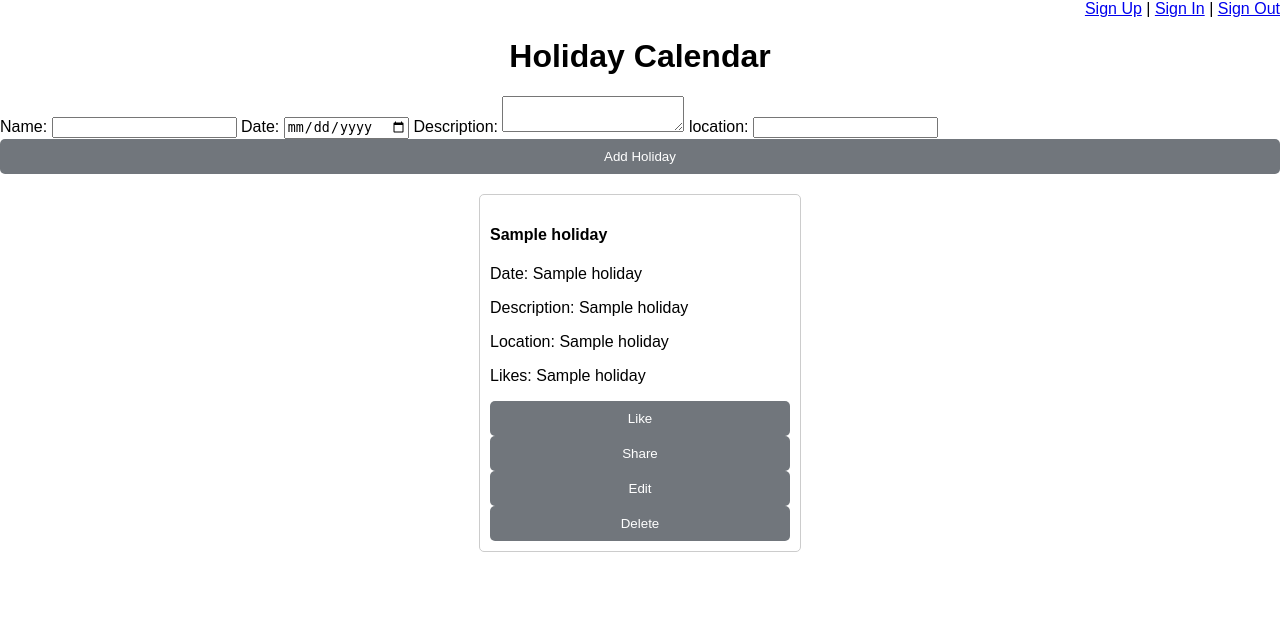
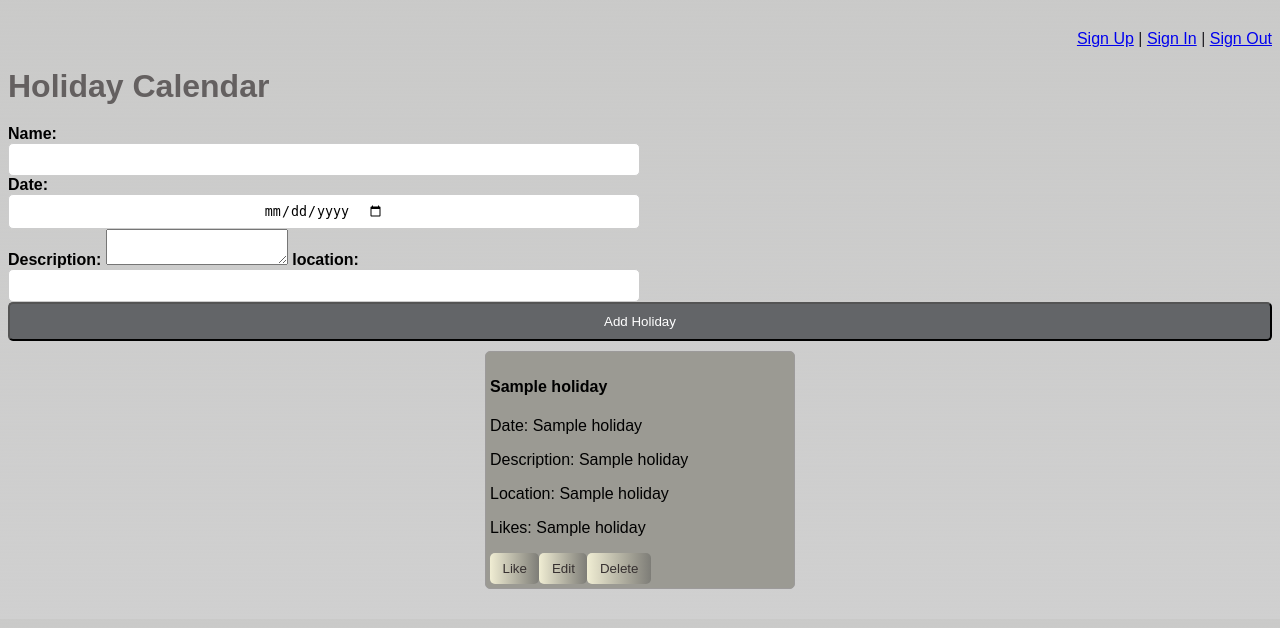
Before and after one commit to Amel83/final_project_ALX, a Flask app: template templates/index.html in a window 1280 px wide. Shown: the top 628 px of the page. Run offline with Flask 3, Linux system fonts and the light colour scheme; the template is opened without the code that fills it: most values are stand-ins (such as "Sample title", 1, 10 or a date in 2020).

Commit message:
cleanning the code

```diff
--- a/app.py
+++ b/app.py
@@ -45,7 +45,6 @@ def delete_holiday(id):
 @app.route('/like/<int:holiday_id>', methods=['POST'])
 def like_holiday(holiday_id):
     if 'username' not in session:
-        # Redirect to login page if user is not logged in
         return redirect(url_for('signin'))
 
     username = session['username']
@@ -67,11 +66,6 @@ def like_holiday(holiday_id):
     cursor.execute("UPDATE holidays SET likes = likes + 1 WHERE id = %s", (holiday_id,))
     db.commit()
 
-    return redirect(url_for('index'))
-
-@app.route('/share/<int:holiday_id>', methods=['POST'])
-def share_holiday(holiday_id):
-    # Code to share the holiday (e.g., send an email, post on social media, etc.)
     return redirect(url_for('index'))
 
 @app.route('/signup', methods=['GET', 'POST'])
@@ -97,13 +91,10 @@ def signin():
             return render_template('signin.html', error='Invalid username or password')
     return render_template('signin.html')
 
-# app.py
-
 @app.route('/signout')
 def signout():
-    # Remove user from session
+
     session.pop('username', None)
-    # Redirect to the index page or any other desired page
     return redirect(url_for('index'))
 
 if __name__ == '__main__':
--- a/static/styles.css
+++ b/static/styles.css
@@ -1,13 +1,15 @@
 /* static/styles.css */
 body {
     font-family: Arial, sans-serif;
-    margin: 0;
+    margin-top: 0;
     padding: 0;
+    background: linear-gradient(to bottom, #cacac9, #20202036);;
 }
-
+/* title*/
 h1 {
     text-align: center;
     margin-top: 20px;
+    color: #646060
 }
 
 #calendar {
@@ -17,22 +19,44 @@ h1 {
     justify-content: center;
 }
 
+/* Styling for the button container */
+.beauty {
+    display: flex;
+    align-items: center; /* Vertically center align the buttons */
+}
+
+/* Styling for the buttons */
+.beauty button {
+    padding: 8px 12px;
+    margin-right: 1px; /* Add spacing between buttons */
+    border: none;
+    border-radius: 5px;
+    background: linear-gradient(to right, #f0edd3, #11111036);  /* Default button color */
+    color: #363030;
+    cursor: pointer;
+}
+/* styling added holidays */
 .holiday {
-    border: 1px solid #ccc;
+    border: 1px solid #9c9a9a;
+    margin-top: 10px;
+    margin-bottom: 10px;
     border-radius: 5px;
-    padding: 10px;
+    padding: 4px;
+    text-align: left;
     width: 300px;
+    background-color: #9b9a93;
 }
 
 #pagination {
     text-align: center;
     margin-top: 20px;
+    margin-bottom: 20px;
 }
 
 .pagination {
     display: inline-block;
     padding-left: 0;
-    margin: 0;
+    margin: 0 40px;
 }
 
 .pagination li {
@@ -42,112 +66,48 @@ h1 {
 
 .pagination li a {
     text-decoration: none;
-    color: #007bff;
-    border: 1px solid #007bff;
+    color: #0b0c0c;
+    border: 1px solid #a6a8aa;
     padding: 5px 10px;
 }
 
 .pagination li.active a {
-    background-color: #007bff;
-    color: #fff;
+    background-color: #595c5c;
+    color: #e2d7d7;
 }
 
 .pagination li a:hover {
-    background-color: #f0f0f0;
-}
-.calendar {
-    display: grid;
-    grid-template-columns: repeat(7, 1fr);
-    gap: 5px;
-    margin-top: 20px;
+    background-color: linear-gradient(to right, #f0edd3, #f7d02636);
 }
 
-.calendar-day {
-    padding: 10px;
-    border: 1px solid #ccc;
-    text-align: center;
-    cursor: pointer;
+.nav-links {
+    text-align: right;
+    color: #232227;
+    margin-top: 30px;
 }
-
-.calendar-day:hover {
-    background-color: #f0f0f0;
-}
-
-.marked {
-    background-color: #007bff;
-    color: #fff;
-}
-
-
-    .tooltip {
-        position: absolute;
-        background-color: #333;
-        color: #fff;
-        padding: 5px 10px;
-        border-radius: 5px;
-        display: none;
-    }
-
-    .nav-links {
-        text-align: right;
-    }
-
-    /* static/styles.css */
 
 /* Container styling for signup page */
 .signup-container {
     max-width: 400px;
-    margin: 0 auto;
+    margin: 100px auto;
     padding: 20px;
     border: 1px solid #ccc;
     border-radius: 5px;
-    background-color: #f9f9f9;
+    background-color: #ffffff;
+
 }
 
 /* Container styling for signin page */
 .signin-container {
     max-width: 400px;
-    margin: 0 auto;
+    margin: 100px auto;
     padding: 20px;
     border: 1px solid #ccc;
     border-radius: 5px;
     background-color: #f9f9f9;
+
 }
 
-/* Form group styling */
-.form-group {
-    margin-bottom: 15px;
-}
-
-/* Input field styling */
-.form-group label {
-    display: block;
-    margin-bottom: 5px;
-}
-
-.form-group input {
-    width: 100%;
-    padding: 8px;
-    border: 1px solid #ccc;
-    border-radius: 5px;
-}
-
-/* Button styling */
-button {
-    width: 100%;
-    padding: 10px;
-    border: none;
-    border-radius: 5px;
-    background-color: #71767c;
-    color: #fff;
-    cursor: pointer;
-}
-
-button:hover {
-    background-color: #4d5053;
-}
-
-/* Sign-up and Sign-in link styling */
 .signup-link,
 .signin-link {
     margin-top: 10px;
@@ -156,11 +116,53 @@ button:hover {
 
 .signup-link a,
 .signin-link a {
-    color: #007bff;
+
     text-decoration: none;
+    color: #78767c;
 }
 
 .signup-link a:hover,
 .signin-link a:hover {
     text-decoration: underline;
+    color: #5163b1;
 }
+
+
+h1 {
+    text-align: left;
+    margin-bottom: 20px;
+}
+
+.form-group {
+    margin-bottom: 20px;
+}
+
+label {
+    font-weight: bold;
+}
+
+input {
+    width: 50%;
+    padding: 8px;
+    border: 1px solid #ccc;
+    border-radius: 5px;
+    box-sizing: border-box;
+    display: flex;
+    flex-wrap: wrap;
+    gap: 20px;
+    justify-content: center;
+}
+
+button {
+    width: 100%;
+    padding: 10px;
+    border: 20;
+    border-radius: 5px;
+    background-color: #636568;
+    color: #fff;
+    cursor: pointer;
+}
+
+button:hover {
+    background-color: #a6afaf;
+}
--- a/templates/index.html
+++ b/templates/index.html
@@ -1,29 +1,26 @@
 {% include 'index_header.html' %}
+{% for holiday in holidays %}
 
-
-
-{% for holiday in holidays %}
     <div class="holiday">
+        <div class="add-holiday">
             <h4>{{ holiday[2] }}</h4>
             <p>Date: {{ holiday[1] }}</p>
             <p>Description: {{ holiday[3] }}</p>
             <p>Location: {{ holiday[5] }}</p>
             <p>Likes: {{ holiday[4] }}</p>
-
+        </div>
+            <div class="beauty">
             <form action="{{ url_for('like_holiday', holiday_id=holiday[0]) }}" method="post">
                 <button type="submit">Like</button>
-        </form>
-        <form action="{{ url_for('share_holiday', holiday_id=holiday[0]) }}" method="post">
-            <button type="submit">Share</button>
             </form>
             <form action="{{ url_for('edit_holiday', id=holiday[0]) }}" method="get" style="display: inline;">
                 <button type="submit">Edit</button>
             </form>
-        <!-- Delete button -->
             <form action="{{ url_for('delete_holiday', id=holiday[0]) }}" method="post" style="display: inline;">
                 <button type="submit" onclick="return confirm('Are you sure you want to delete this holiday?')">Delete</button>
             </form>
         </div>
+    </div>
+
 {% endfor %}
-
 {% include 'index_footer.html' %}
--- a/templates/index_header.html
+++ b/templates/index_header.html
@@ -25,7 +25,9 @@
                 <textarea id="description" name="description" required></textarea>
                 <label for="location">location:</label>
                 <input id="name" type="text" name="location" required>
+
                 <button type="submit">Add Holiday</button>
+            </div>
             </form>
 
     <div id="calendar" class="calendar">
```
Also changed, not shown: templates/edit.html (+19 -6 lines). Lines whose indentation alone changed are shown as unchanged.
